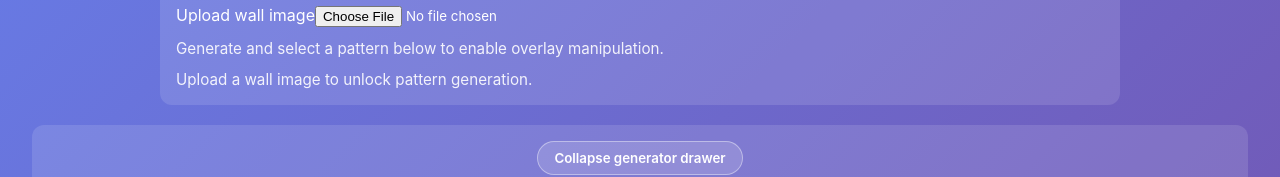
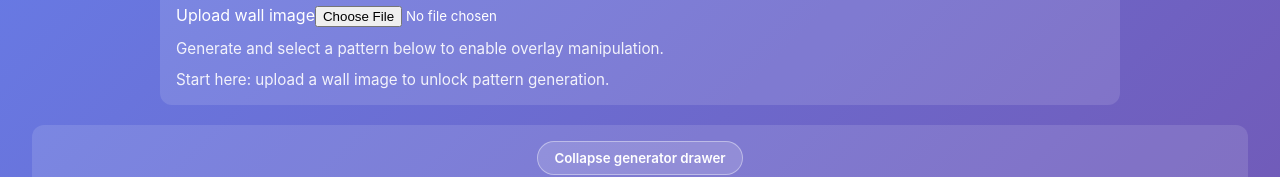
Before and after one commit to schnee/hex, a React (Vite) app in the folder frontend/: page / in a window 1280 px wide. Shown: the part 266-443 px from the top of the page. Built offline with nearby package versions, Linux system fonts and the light colour scheme; no server answers.

Commit message:
feat(3.2-t010-t012): reinforce upload-first workspace and drawer semantics\n\n- add explicit upload-first primary CTA guidance in the unified workspace\n- wire drawer accessibility metadata while keeping generator mounted and results outside\n

```diff
--- a/frontend/src/App.tsx
+++ b/frontend/src/App.tsx
@@ -79,6 +79,7 @@ export const App: React.FC = () => {
   const [isGeneratorDrawerOpen, setIsGeneratorDrawerOpen] =
     React.useState(true);
   const latestOverlayRequestId = React.useRef(0);
+  const generatorDrawerContentId = 'generator-drawer-content-panel';
 
   const requestOverlayDimensions = React.useCallback(
     async (
@@ -205,9 +206,11 @@ export const App: React.FC = () => {
             )}
 
             {!uploadedImage && (
-              <p className="overlay-guidance">
-                Upload a wall image to unlock pattern generation.
-              </p>
+              <div className="upload-primary-cta" data-testid="upload-primary-cta">
+                <p className="overlay-guidance">
+                  Start here: upload a wall image to unlock pattern generation.
+                </p>
+              </div>
             )}
 
             {selectedPattern && uploadedImage && (
@@ -272,12 +275,17 @@ export const App: React.FC = () => {
             )}
           </section>
 
-          <section className="generator-controls-panel" data-testid="generator-drawer">
+          <section
+            className="generator-controls-panel"
+            data-testid="generator-drawer"
+            aria-label="Generator controls drawer"
+          >
             <div className="generator-drawer-toggle-row">
               <button
                 className="workspace-link"
                 type="button"
                 aria-expanded={isGeneratorDrawerOpen}
+                aria-controls={generatorDrawerContentId}
                 onClick={() => setIsGeneratorDrawerOpen(open => !open)}
               >
                 {isGeneratorDrawerOpen
@@ -288,6 +296,7 @@ export const App: React.FC = () => {
 
             <div
               className="generator-drawer-content"
+              id={generatorDrawerContentId}
               data-testid="generator-drawer-content"
               hidden={!isGeneratorDrawerOpen}
             >
```
